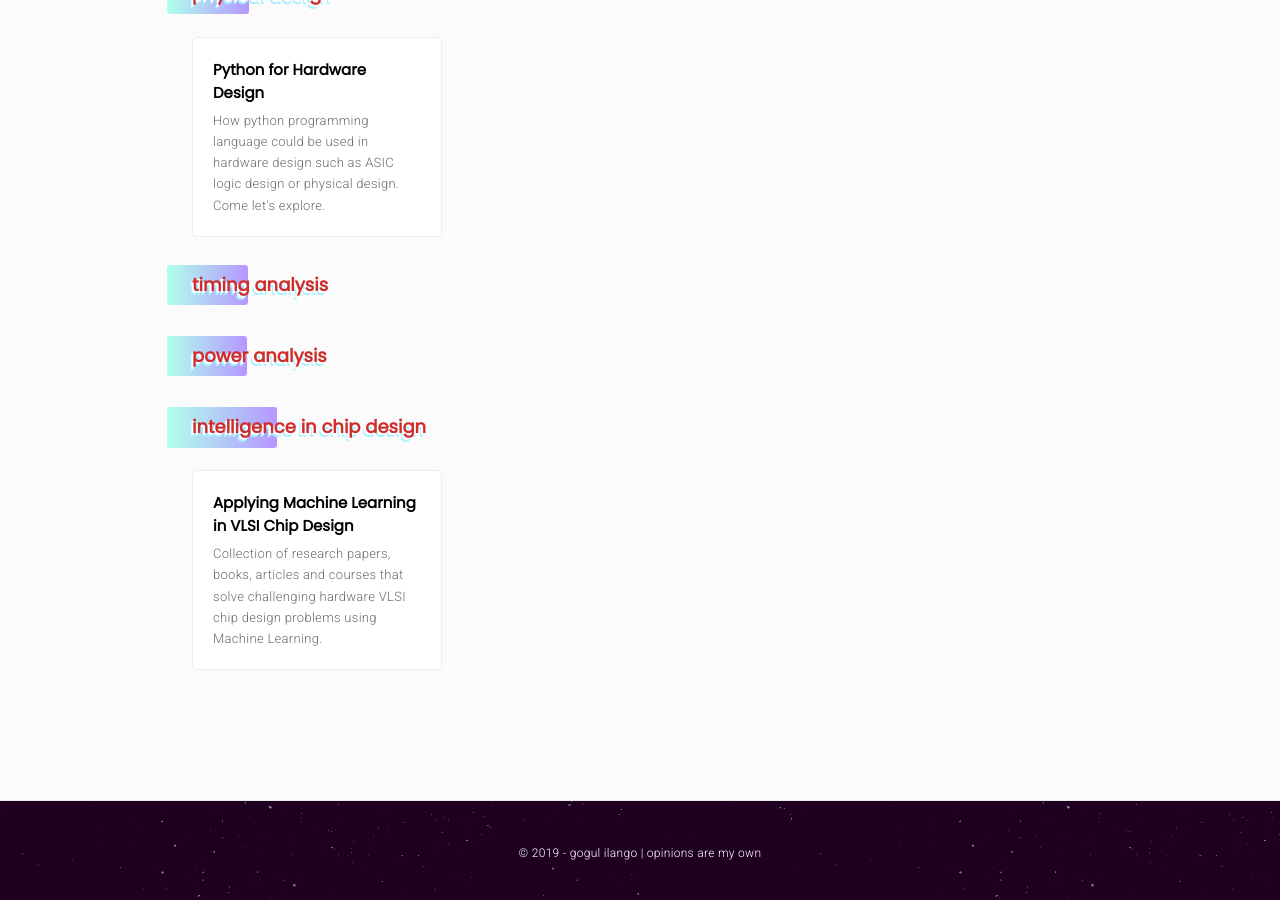
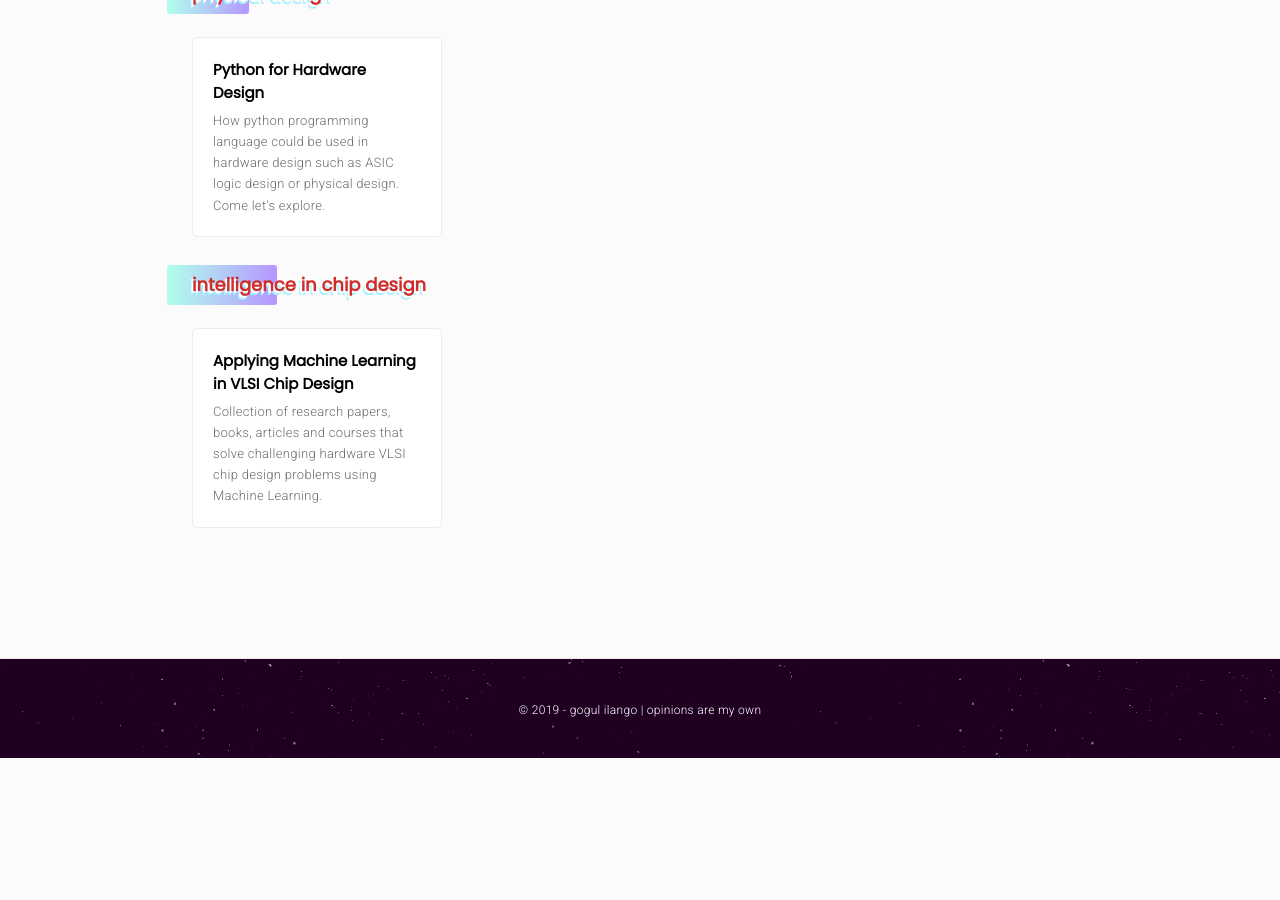
Before and after one commit to Gogul09/Gogul09.github.io, a Jekyll site: the page built from categories/asic-design.md, in a window 1280 px wide and 900 px high, scrolled down 584 px. Built offline with Jekyll 4.4.1, drawn with Linux system fonts in a browser that asks for light colours; comment, search, counter and statistics services are not loaded; after the commit the page ends 1342 px from its top, so only the background shows below that.

Commit message:
updated blog

```diff
--- a/categories/asic-design.md
+++ b/categories/asic-design.md
@@ -17,40 +17,6 @@ permalink: /asic-design
         {% for post in site.posts %}
           {% if post.categories contains 'hardware' %}
             {% if post.class contains 'PD Concepts' %}
-                <li>
-                  <a class="post-link" href="{{ site.baseurl }}{{ post.url }}">
-                    <div class="page-treasure">
-                      <h2>{{ post.title }}</h2>
-                      <p>{{ post.description }}</p>
-                    </div>
-                  </a>
-                </li>
-              {% endif %}
-            {% endif %}
-        {% endfor %}
-        </ul>
-        <h3>timing analysis</h3>
-        <ul>
-        {% for post in site.posts %}
-          {% if post.categories contains 'hardware' %}
-            {% if post.class contains 'STA Concepts' %}
-                <li>
-                  <a class="post-link" href="{{ site.baseurl }}{{ post.url }}">
-                    <div class="page-treasure">
-                      <h2>{{ post.title }}</h2>
-                      <p>{{ post.description }}</p>
-                    </div>
-                  </a>
-                </li>
-              {% endif %}
-            {% endif %}
-        {% endfor %}
-        </ul>
-        <h3>power analysis</h3>
-        <ul>
-        {% for post in site.posts %}
-          {% if post.categories contains 'hardware' %}
-            {% if post.class contains 'PDN Concepts' %}
                 <li>
                   <a class="post-link" href="{{ site.baseurl }}{{ post.url }}">
                     <div class="page-treasure">
```
Also changed, not shown: 16 other files.
